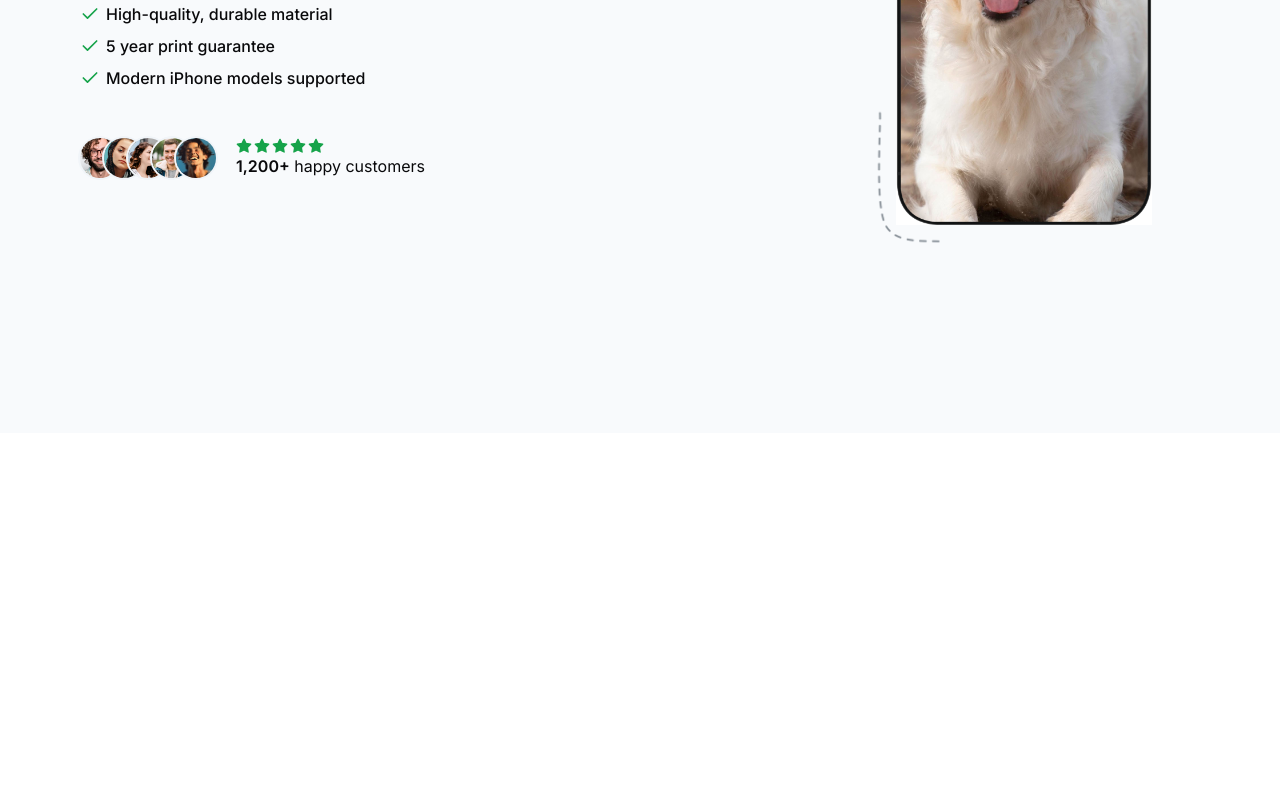
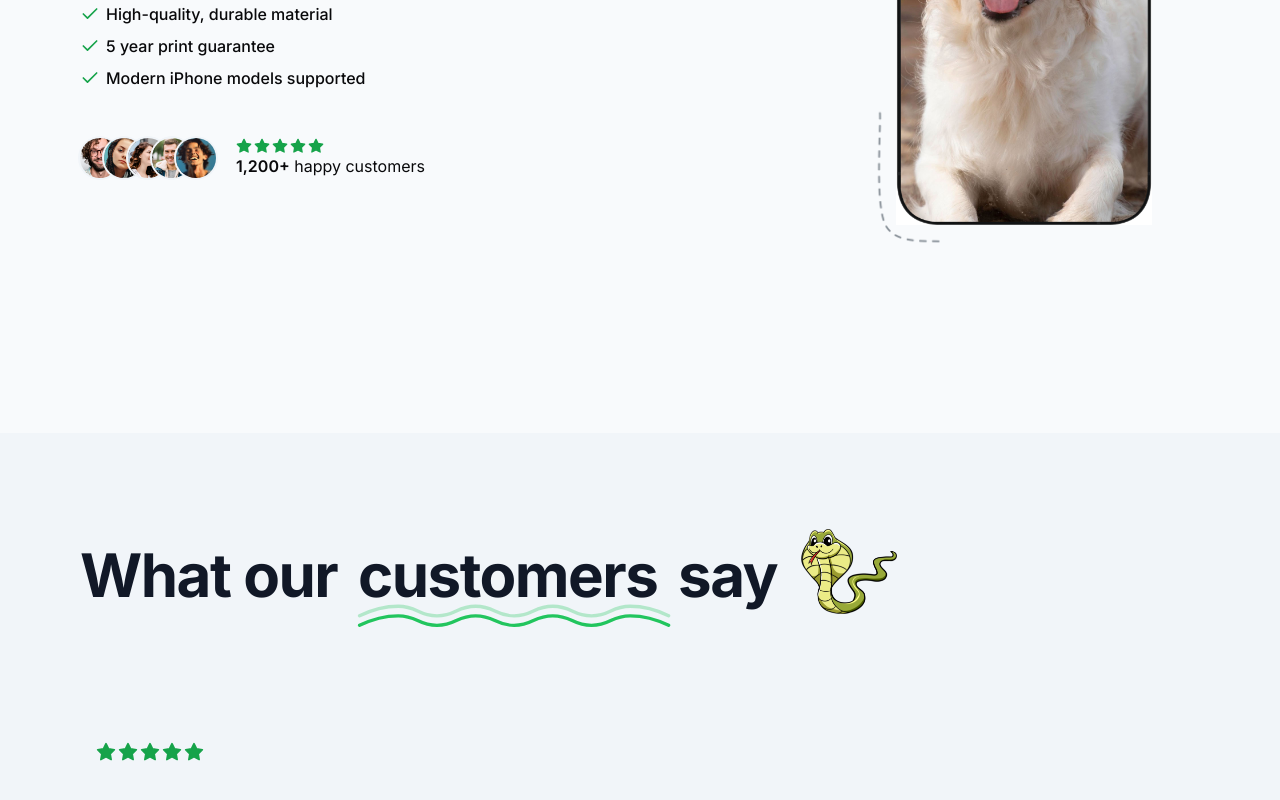
Before and after one commit to SaranshBangar/Fullstack-Ecommerce-Website, a Next.js app: page / in a window 1280 px wide. Shown: the part 562-1362 px from the top of the page. Before the commit the page ends 995 px from the top, so only its background shows below. Built offline with nearby package versions, Linux system fonts and the light colour scheme; no server answers.

Commit message:
Started testimonials page

```diff
--- a/src/app/page.tsx
+++ b/src/app/page.tsx
@@ -1,3 +1,4 @@
+import { Icons } from "@/components/Icons";
 import MaxWidthWrapper from "@/components/MaxWidthWrapper";
 import Phone from "@/components/Phone";
 import { Check, Star } from "lucide-react";
@@ -102,6 +103,30 @@
           </div>
         </MaxWidthWrapper>
       </section>
+
+      <section className="bg-slate-100 py-24">
+        <MaxWidthWrapper className="flex flex-col items-centre gap-16 sm:gap-32">
+          <div className="flex flex-col lg:flex-row items-center gap-4 sm:gap-6">
+            <h2 className="order-1 mt-2 tracking-tight text-center text-balance !leading-tight font-bold text-5xl md:text-6xl text-gray-900">What our <span className="relative px-2">customers <Icons.underline className="hidden sm:block pointer-events-none absolute inset-x-0 -bottom-8 text-green-500" /></span> say</h2>
+            <img
+              src="/snake-2.png"
+              className="w-24 order-0 lg:order-2"
+            />
+          </div>
+
+          <div className="mx-auto grid mx-w-2xl grid-cols-1 px-4 lg:mx-0 lg:max-w-none lg:grid-cols-2 gap-y-16">
+            <div className="flex flex-auto flex-col gap-4 lg:pr-8 xl:pr-20">
+              <div className="flex gap-0.5 mb-2">
+                <Star className="w-5 h-5 text-green-600 fill-green-600" />
+                <Star className="w-5 h-5 text-green-600 fill-green-600" />
+                <Star className="w-5 h-5 text-green-600 fill-green-600" />
+                <Star className="w-5 h-5 text-green-600 fill-green-600" />
+                <Star className="w-5 h-5 text-green-600 fill-green-600" />
+              </div>
+            </div>
+          </div>
+        </MaxWidthWrapper>
+      </section>
     </div>
   );
 }
--- /dev/null
+++ b/src/components/Icons.tsx
@@ -0,0 +1,20 @@
+import { LucideProps } from "lucide-react";
+
+export const Icons = {
+    underline : (props : LucideProps) => (
+        <svg {...props} viewBox='0 0 687 155'>
+            <g
+                stroke='currentColor'
+                strokeWidth='7'
+                fill='none'
+                fill-rule='evenodd'
+                strokeLinecap='round'
+                strokeLinejoin='round'>
+                <path
+                d='M20 98c27-13.3333333 54-20 81-20 40.5 0 40.5 20 81 20s40.626917-20 81-20 40.123083 20 80.5 20 40.5-20 81-20 40.5 20 81 20 40.626917-20 81-20c26.915389 0 53.748722 6.6666667 80.5 20'
+                opacity='.3'></path>
+                <path d='M20 118c27-13.3333333 54-20 81-20 40.5 0 40.5 20 81 20s40.626917-20 81-20 40.123083 20 80.5 20 40.5-20 81-20 40.5 20 81 20 40.626917-20 81-20c26.915389 0 53.748722 6.6666667 80.5 20'></path>
+            </g>
+        </svg>
+    )
+}
```
